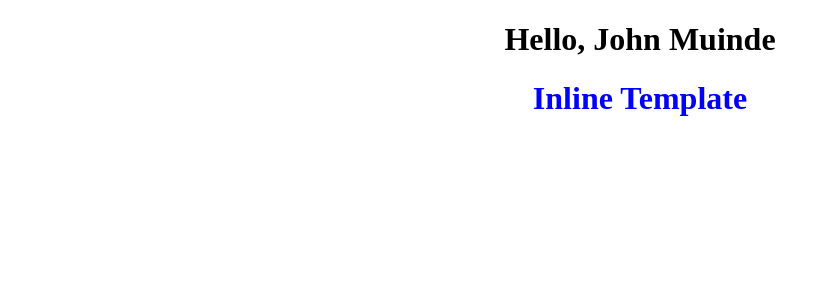
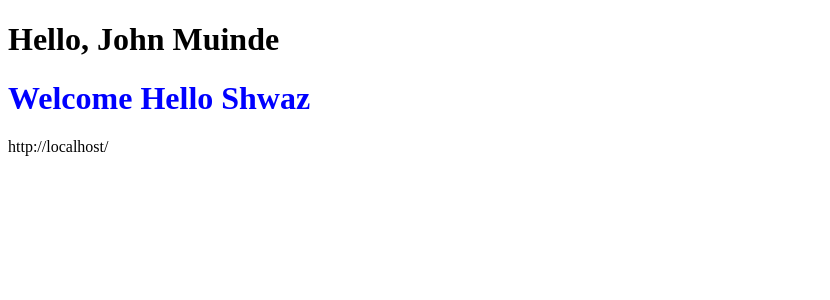
Before and after one commit to john-muinde/angular-hello-world, an Angular app: page / in a window 1280 px wide. Shown: the top 300 px of the page, without its empty margins (0-830 px from the left). Built offline with nearby package versions, Linux system fonts and the light colour scheme.

Commit message:
[2] data binding, interpolation and method accessing

```diff
--- a/src/app/app.component.html
+++ b/src/app/app.component.html
@@ -7,7 +7,7 @@
 <!-- * * * * * * * to get started with your project! * * * * * * * -->
 <!-- * * * * * * * * * * * * * * * * * * * * * * * * * * * * * * * -->
 <main class="main">
-  <div class="content" style="text-align: center;">
+  <div class="content">
     <h1>Hello,
       {{ title }}
     </h1>
--- a/src/app/test/test.component.ts
+++ b/src/app/test/test.component.ts
@@ -8,8 +8,12 @@ import { Component } from '@angular/core';
   imports: [],
   // templateUrl: './test.component.html',
   // template: '<h1>Inline Template</h1>',
-  template: ` <h1>Inline Template</h1> `,
   // styleUrl: './test.component.css',
+
+  template: `
+    <h1>Welcome {{ greetUser() }}</h1>
+    <p>{{ siteUrl }}</p>
+  `,
   styles: [
     `
       h1 {
@@ -18,4 +22,11 @@ import { Component } from '@angular/core';
     `,
   ],
 })
-export class TestComponent {}
+export class TestComponent {
+  public name = 'Shwaz';
+  public siteUrl = window.location.href;
+
+  greetUser() {
+    return 'Hello ' + this.name;
+  }
+}
```
